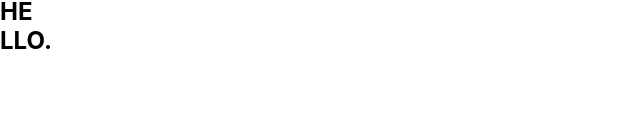
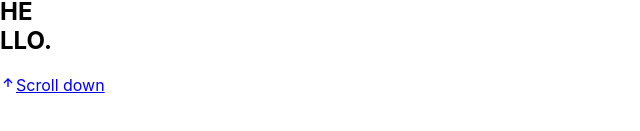
Before and after one commit to AdaoBJr/Portfolio, a React (Create React App) app: page / in a window 1280 px wide. Shown: the part 195-326 px from the top of the page, without its empty margins (0-640 px from the left). Built offline with nearby package versions, Linux system fonts and the light colour scheme.

Commit message:
feat: :sparkles: added react-icons/arrow

```diff
--- a/src/App.js
+++ b/src/App.js
@@ -1,5 +1,7 @@
 import React, { useEffect, useState } from 'react';
 import './App.css';
+import { BiUpArrowAlt } from 'react-icons/bi';
+// import { FaLinkedinIn, FaGithub, FaWhatsapp } from 'react-icons/fa';
 
 function App() {
   const [showMenu, setShowMenu] = useState(false);
@@ -40,7 +42,7 @@ function App() {
             <div className="homeContainer layoutGrid">
                 <h1 data-aos="fade-down" className="homeTitle"><span>HE</span><br />LLO.</h1>
                 <div data-aos="fade-down" data-aos-delay="300" className="homeScroll">
-                    {/* <a href="#about" className="homeScroll_link"><BiUpArrowAlt />Scroll down</a> */}
+                    <a href="#about" className="homeScroll_link"><BiUpArrowAlt />Scroll down</a>
                 </div >
                 {/* <Dashboard /> */}
             </div>
```
